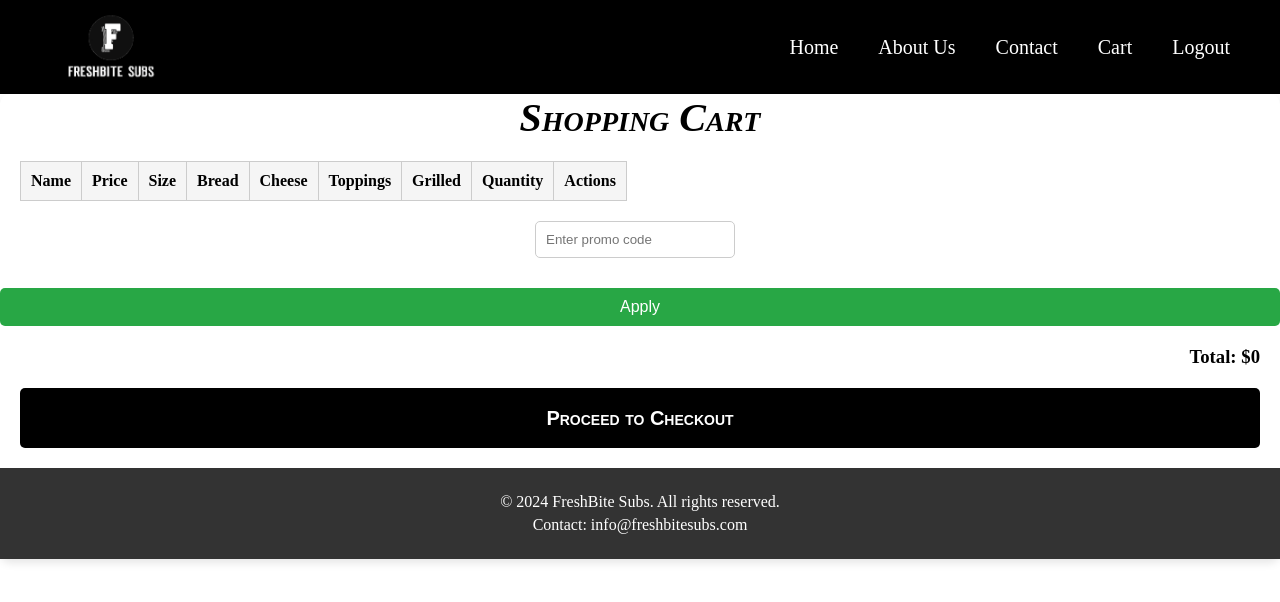
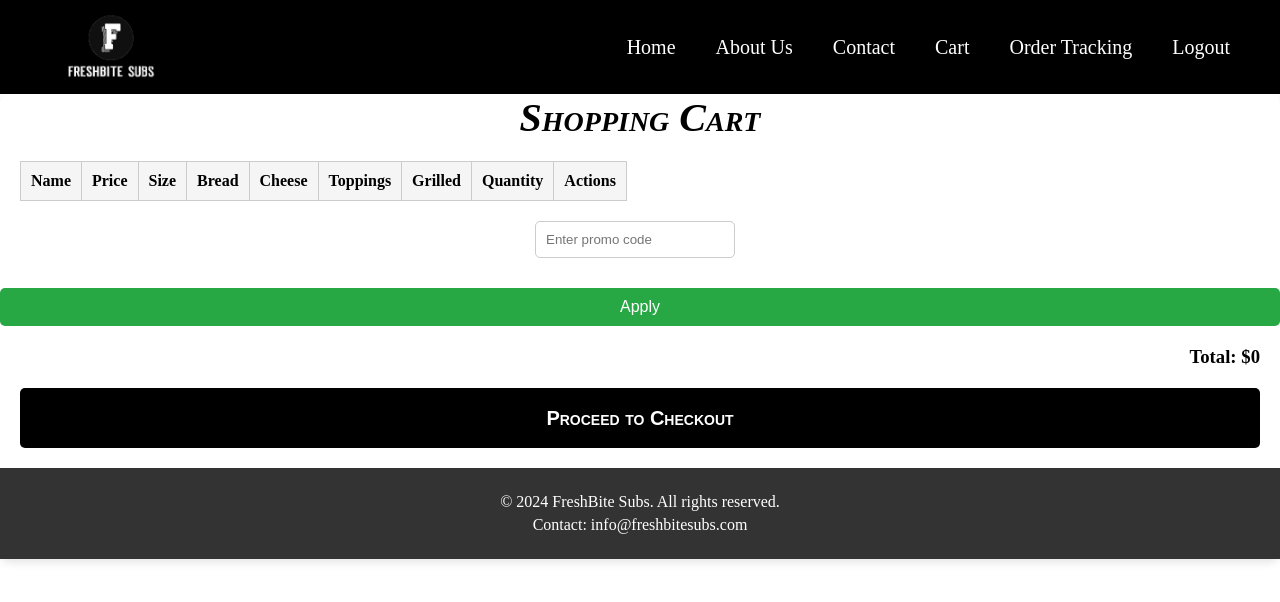
Before and after one commit to hiralpatel20/FreshBite-Subs, a React (Vite) app in the folder frontend/: page /cart in a window 1280 px wide. Shown: the top 602 px of the page. Built offline with nearby package versions, Linux system fonts and the light colour scheme.

Commit message:
added navlink for order tracking

```diff
--- a/frontend/src/components/Navbar/Navbar.jsx
+++ b/frontend/src/components/Navbar/Navbar.jsx
@@ -1,7 +1,7 @@
 import React from 'react'
 import './Navbar.css'
 import { assets } from '../../assets/assets'
-import {Routes, NavLink, Route, useNavigate} from "react-router-dom";
+import { NavLink,  useNavigate} from "react-router-dom";
 
 const Navbar = () => {
 
@@ -31,6 +31,7 @@ const Navbar = () => {
             <NavLink className="nav-item" to="/about"><a>About Us</a></NavLink>
             <NavLink className="nav-item" to="/contact"><a>Contact</a></NavLink>
             <NavLink className="nav-item" to="/cart"><a>Cart</a></NavLink>
+            <NavLink className="nav-item" to="/order-tracking"><a>Order Tracking</a></NavLink>
             <a className="nav-item" onClick={handleLogout} style={{ cursor: 'pointer' }}><a>Logout</a></a>
           </nav>
          </div>
```
